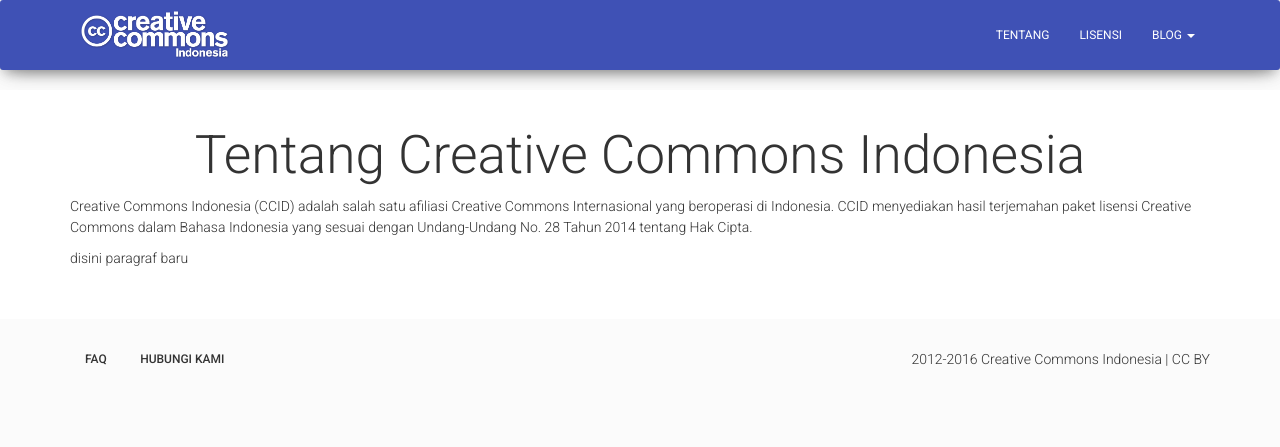
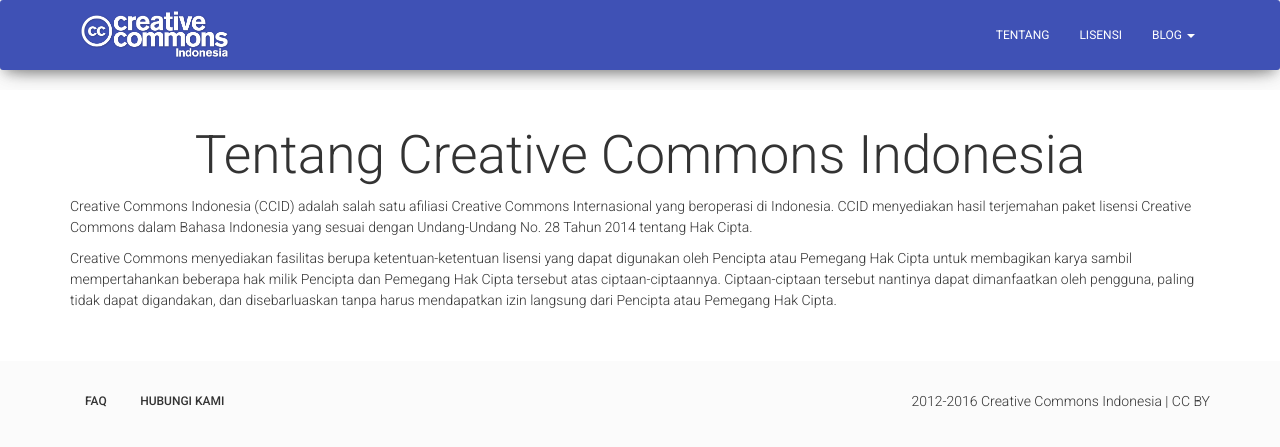
Before and after one commit to RioSatria/CCID, a Jekyll site: the page built from tentang.html, in a window 1280 px wide. Shown: the top 447 px of the page. Built offline with Jekyll 4.4.1, drawn with Linux system fonts in a browser that asks for light colours; nearby versions of some CDN libraries.

Commit message:
Update tentang.html

```diff
--- a/tentang.html
+++ b/tentang.html
@@ -14,7 +14,7 @@
             	<div class="row">
                     <div class="col-lg-12">
                       <p>Creative Commons Indonesia (CCID) adalah salah satu afiliasi Creative Commons Internasional yang beroperasi di Indonesia. CCID menyediakan hasil terjemahan paket lisensi Creative Commons dalam Bahasa Indonesia yang sesuai dengan Undang-Undang No. 28 Tahun 2014 tentang Hak Cipta.</p>
-			<p> disini paragraf baru
+			<p> Creative Commons menyediakan fasilitas berupa ketentuan-ketentuan lisensi yang dapat digunakan oleh Pencipta atau Pemegang Hak Cipta untuk membagikan karya sambil mempertahankan beberapa hak milik Pencipta dan Pemegang Hak Cipta tersebut atas ciptaan-ciptaannya. Ciptaan-ciptaan tersebut nantinya dapat dimanfaatkan oleh pengguna, paling tidak dapat digandakan, dan disebarluaskan tanpa harus mendapatkan izin langsung dari Pencipta atau Pemegang Hak Cipta.
 			</p>
                     </div>
                 </div>
```
